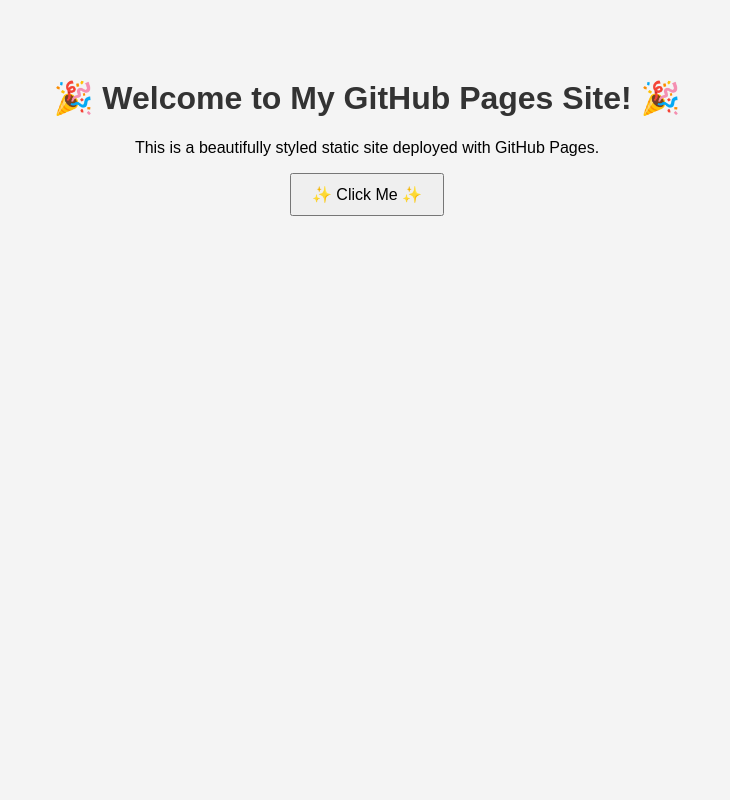
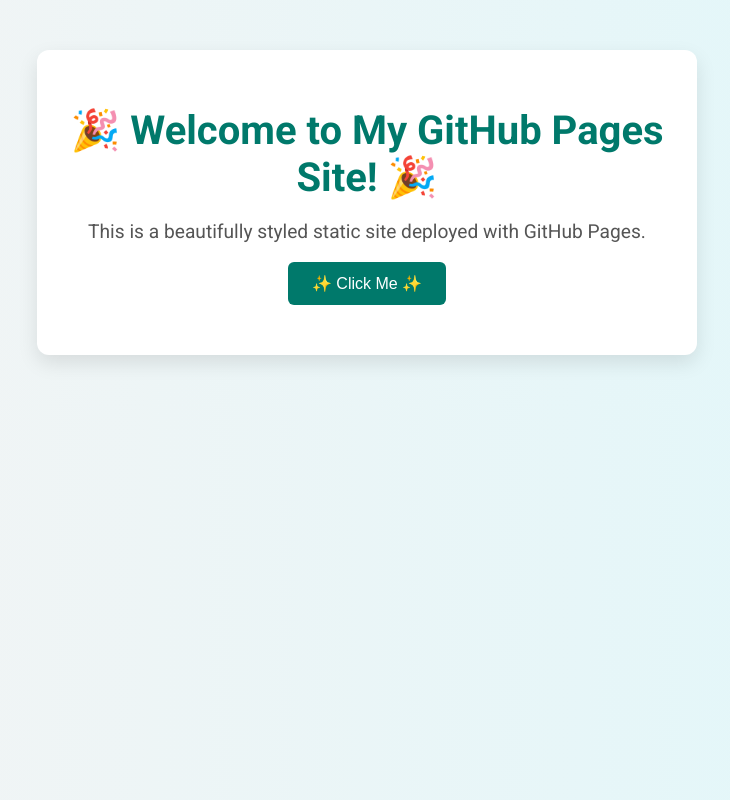
Before and after one commit to madhusai-official-09/Elevate-Labs-Task5, a plain HTML site: page index.html in a window 1280 px wide. Shown: the whole page, without its empty margins (273-1003 px from the left). Drawn offline with Linux system fonts and the light colour scheme.

Commit message:
style.css

```diff
--- a/style.css
+++ b/style.css
@@ -1,13 +1,48 @@
 body {
-    font-family: Arial, sans-serif;
+    font-family: 'Roboto', sans-serif;
     text-align: center;
-    background-color: #f4f4f4;
+    background: linear-gradient(to right, #f4f4f4, #e0f7fa);
     padding: 50px;
+    margin: 0;
 }
+
+.container {
+    background-color: #ffffff;
+    padding: 30px;
+    border-radius: 12px;
+    box-shadow: 0 8px 20px rgba(0, 0, 0, 0.1);
+    max-width: 600px;
+    margin: auto;
+}
+
 h1 {
-    color: #333;
+    color: #00796b;
+    font-size: 2.5em;
+    margin-bottom: 10px;
 }
+
+p {
+    color: #555;
+    font-size: 1.2em;
+}
+
 button {
-    padding: 10px 20px;
-    font-size: 16px;
+    background-color: #00796b;
+    color: white;
+    padding: 12px 24px;
+    font-size: 1em;
+    border: none;
+    border-radius: 6px;
+    cursor: pointer;
+    transition: background-color 0.3s ease;
 }
+
+button:hover {
+    background-color: #004d40;
+}
+
+#message {
+    margin-top: 20px;
+    font-weight: bold;
+    color: #388e3c;
+}
```
